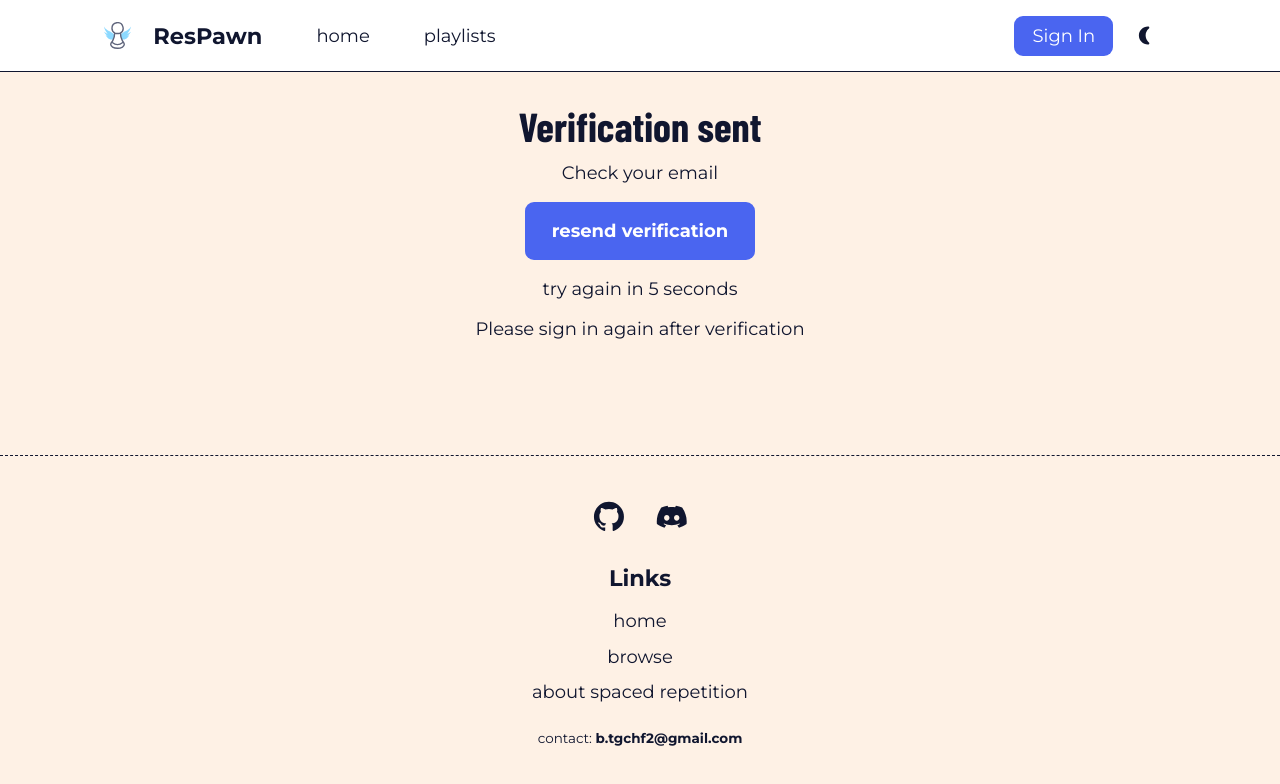
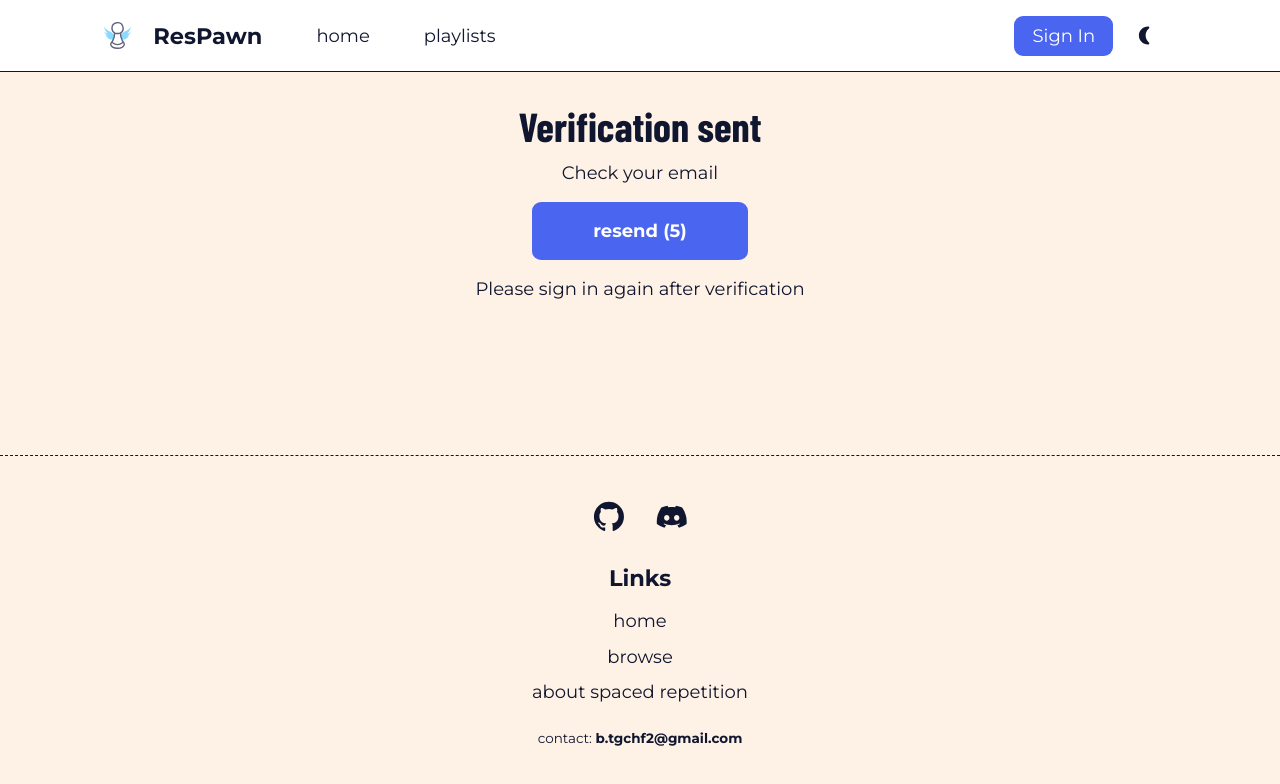
Before and after one commit to Boom123bam/Res-pawn, a SvelteKit app: page /auth/verify in a window 1280 px wide. Shown: the top 784 px of the page. Built offline with nearby package versions, Linux system fonts and the light colour scheme; no server answers.

Commit message:
Update +page.svelte

```diff
--- a/src/routes/auth/verify/+page.svelte
+++ b/src/routes/auth/verify/+page.svelte
@@ -19,7 +19,7 @@
       sendEmailVerification(user, actionCodeSettings);
     }
     disabled = true;
-    secsCounter = 15;
+    secsCounter = 20;
     showSentIndicator = true;
     setTimeout(() => {
       showSentIndicator = false;
@@ -64,11 +64,12 @@
         on:click={() => sendEmail()}
         {disabled}
       >
-        resend verification
+        {#if secsCounter}
+          <p>resend ({secsCounter})</p>
+        {:else}
+          resend
+        {/if}
       </button>
-      {#if secsCounter}
-        <p>try again in {secsCounter} seconds</p>
-      {/if}
       <h6>Please sign in again after verification</h6>
     {:else}
       <h3>already verified</h3>
@@ -88,6 +89,10 @@
     overflow: hidden;
     transition: 0.5s;
     border-radius: var(--br-small);
+    width: 12rem;
+    display: flex;
+    align-items: center;
+    justify-content: center;
   }
 
   button.resend::after {
```
